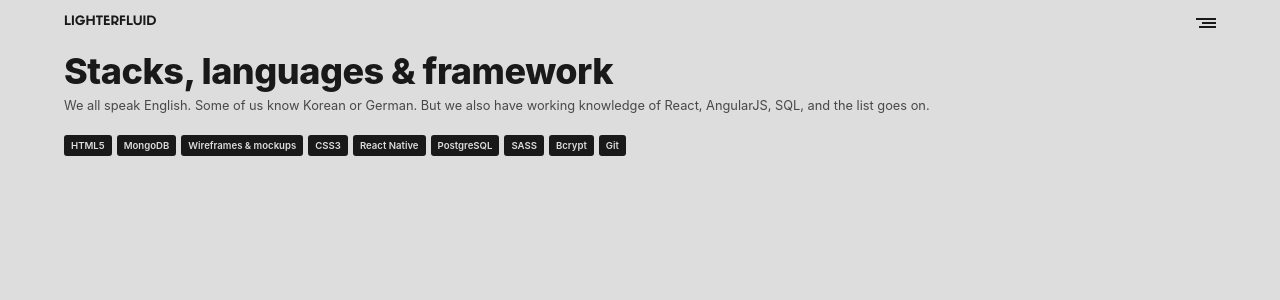
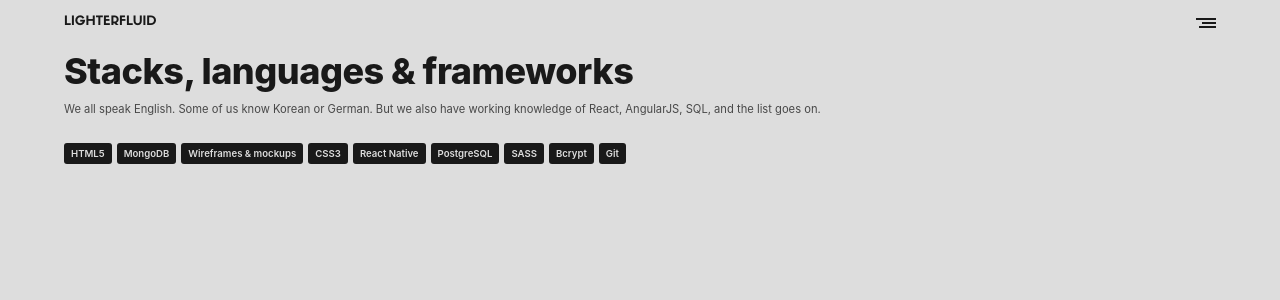
Before and after one commit to winslowdev/lighterfluid, a React (Create React App) app: page /skills in a window 1280 px wide. Shown: the top 300 px of the page. Built offline with nearby package versions, Linux system fonts and the light colour scheme.

Commit message:
wording changes

```diff
--- a/src/App.js
+++ b/src/App.js
@@ -16,7 +16,7 @@ export default class App extends Component {
             },
             pageTitles: {
                 developers: 'Developers & designers',
-                projects: 'Collaborative projects',
+                projects: 'Collaborations',
                 skills: 'Stacks, languages & frameworks'
             },
         }
@@ -59,9 +59,9 @@ export default class App extends Component {
             <Router>
                 {this.state.isShowNavigation === true ? <div className="navigation-menu">
                     <h5 onClick={() => { { this.navigate("internal", "/") } }}>Home</h5>
-                    <h5 onClick={() => { { this.navigate("internal", "/projects") } }}>Collaborative projects</h5>
-                    <h5 onClick={() => { { this.navigate("internal", "/developers") } }}>Developers</h5>
-                    <h5 onClick={() => { { this.navigate("internal", "/skills") } }}>Stacks, languages & frameworks</h5>
+                    <h5 onClick={() => { { this.navigate("internal", "/projects") } }}>{this.state.pageTitles.projects}</h5>
+                    <h5 onClick={() => { { this.navigate("internal", "/developers") } }}>{this.state.pageTitles.developers}</h5>
+                    <h5 onClick={() => { { this.navigate("internal", "/skills") } }}>{this.state.pageTitles.skills}</h5>
                 </div>
                     : null}
 
@@ -88,15 +88,22 @@ export default class App extends Component {
 
                 <Route
                     path="/projects" exact
-                    render={(props) => <Projects {...props} navigate={this.navigate} dimensions={this.state.dimensions} />} />
+                    render={(props) => <Projects {...props}
+                    dimensions={this.state.dimensions}
+                    navigate={this.navigate}
+                    pageTitles={this.state.pageTitles} />} />
 
                 <Route
                     path="/developers" exact
-                    render={(props) => <Developers {...props} navigate={this.navigate} />} />
+                    render={(props) => <Developers {...props}
+                    navigate={this.navigate}
+                    pageTitles={this.state.pageTitles} />} />
 
                 <Route
                     path="/skills" exact
-                    render={(props) => <Skills {...props} navigate={this.navigate} />} />
+                    render={(props) => <Skills {...props}
+                    navigate={this.navigate}
+                    pageTitles={this.state.pageTitles} />} />
             </Router>
         )
     }
--- a/src/components/Developers.js
+++ b/src/components/Developers.js
@@ -6,7 +6,7 @@ export class Developers extends Component {
         return (
             <React.Fragment>
                 <HeaderInformation
-                    pageTitle="Developers & designers"
+                    pageTitle={this.props.pageTitles.developers}
                     pageDescription="We are a network of freelance developers located throughout the United States—from sea to shining C#." />
             </React.Fragment>
         )
--- a/src/components/Home.js
+++ b/src/components/Home.js
@@ -11,9 +11,7 @@ export class Home extends Component {
                     </div>
                 </aside>
 
-
-
-                <p>Id lorem ut at tellus felis mattis aliquam. A et rum blandit sed tristique ut. Ipsum pulvinar eu pretium sit suspendisse sed proin nibh cras. Tellus massa elementum, tortor faucibus sed sed. Porta nisi viverra sit a auctor libero. In nunc quis purus in.</p>
+                <p className="brand-statement">Id lorem ut at tellus felis mattis aliquam. A et rum blandit sed tristique ut. Ipsum pulvinar eu pretium sit massa sed suspendisse sed proin nibh cras. Tellus elementum sed sed. Porta nisi viverra sit a auctor libero. In nunc quis?</p>
 
                 <RectangleTile
                     address="/projects"
--- a/src/components/Projects.js
+++ b/src/components/Projects.js
@@ -6,14 +6,15 @@ export class Projects extends Component {
         return (
             <React.Fragment>
                 <HeaderInformation
-                    pageTitle="Collaborative projects"
+                    pageTitle={this.props.pageTitles.projects}
                     pageDescription="We work independently, but periodically, we come together to collaborate on a project—whether it’s for fun or for a client." />
 
                 <main className="project-cards">
                     <div className="project-card">
                         <RectangleTile
-                            address="/projects"
-                            imageClass="black"
+                            address="/projects/john-q-citizen-portfolio-redesign"
+                            gradientStyle="gradient-1"
+                            image={require('../images/dev/john-citizen.png')}
                             navigate={this.props.navigate}
                             dimensions={this.props.dimensions}
                             title="John Q. Citizen portfolio redesign" />
--- a/src/components/Skills.js
+++ b/src/components/Skills.js
@@ -6,7 +6,7 @@ export class Skills extends Component {
         return (
             <React.Fragment>
                 <HeaderInformation
-                    pageTitle="Stacks, languages & framework"
+                    pageTitle={this.props.pageTitles.skills}
                     pageDescription="We all speak English. Some of us know Korean or German. But we also have working knowledge of React, AngularJS, SQL, and the list goes on." />
 
                     <div className="skills-grid">
--- a/src/components/Snacks.js
+++ b/src/components/Snacks.js
@@ -8,7 +8,7 @@ export class HeaderInformation extends Component {
             <aside className="page-info">
                 <div className="container" id="developers">
                     <h1>{this.props.pageTitle}</h1>
-                    <p>{this.props.pageDescription}</p>
+                    <p className="page-description">{this.props.pageDescription}</p>
                 </div>
             </aside>
         )
@@ -18,7 +18,7 @@ export class HeaderInformation extends Component {
 export class RectangleTile extends Component {
     render() {
         return (
-            <div className={`rect-tile ${this.props.imageClass}`}
+            <div className="rect-tile"
                 style={{
                     backgroundImage: `url(${this.props.image})`,
                     backgroundRepeat: 'no-repeat',
@@ -38,7 +38,7 @@ export class SquareTile extends Component {
     render() {
         return (
             <div
-                className={`square-tile ${this.props.imageClass}`}
+                className="square-tile"
                 style={{
                     backgroundImage: `url(${this.props.image})`,
                     backgroundRepeat: 'no-repeat',
--- a/src/css/index.css
+++ b/src/css/index.css
@@ -149,15 +149,7 @@ aside {
     padding: 5px 0;
 }
 
-aside p {
-    font-size: 0.8rem;
-    padding: 0;
-    text-align: left;
-    line-height: 140%;
-    color: var(--grey);
-    margin: 10px 0;
-    width: 100%;
-}
+
 
 .skills-grid {
     display: flex;
@@ -219,7 +211,7 @@ aside p {
 /* ====================== TEXT & FONT */
 /* ====================== TEXT & FONT */
 
-h1, h2, h3, h6 {
+h1, h2, h3, h6, p {
     margin: 0;
 }
 
@@ -237,6 +229,7 @@ h1 {
 h2 {
     color: var(--lightgrey);
     background: -webkit-linear-gradient(#dddddd, rgba(221, 221, 221, 0.37));
+    background-clip: text;
     font-size: 1.75rem;
     font-weight: 700;
     letter-spacing: -0.03rem;
@@ -256,7 +249,7 @@ h3 {
 }
 
 .rect-tile h3 {
-    width: 40%;
+    width: 70%;
 }
 
 
@@ -293,21 +286,23 @@ h5 {
 
 
 p {
-    font-size: 0.6rem;
-    padding: 20px 15px;
-    text-align: center;
+    font-size: 0.7rem;
+    text-align: left;
     line-height: 140%;
     color: var(--grey);
-    margin: 0;
+
+}
+
+.page-description {
+    margin: 15px 0;
+}
+
+.brand-statement {
+    margin: 25px 5%;
+    text-align: center;
 }
 
 
-/*  */
-.square-image-cover {
-    position: relative;
-    width: 100%;
-    z-index: 1111;
-}
 
 .tile-cover {
     position: relative;
```
Also changed, not shown: src/images/dev/john-citizen.png (added).
